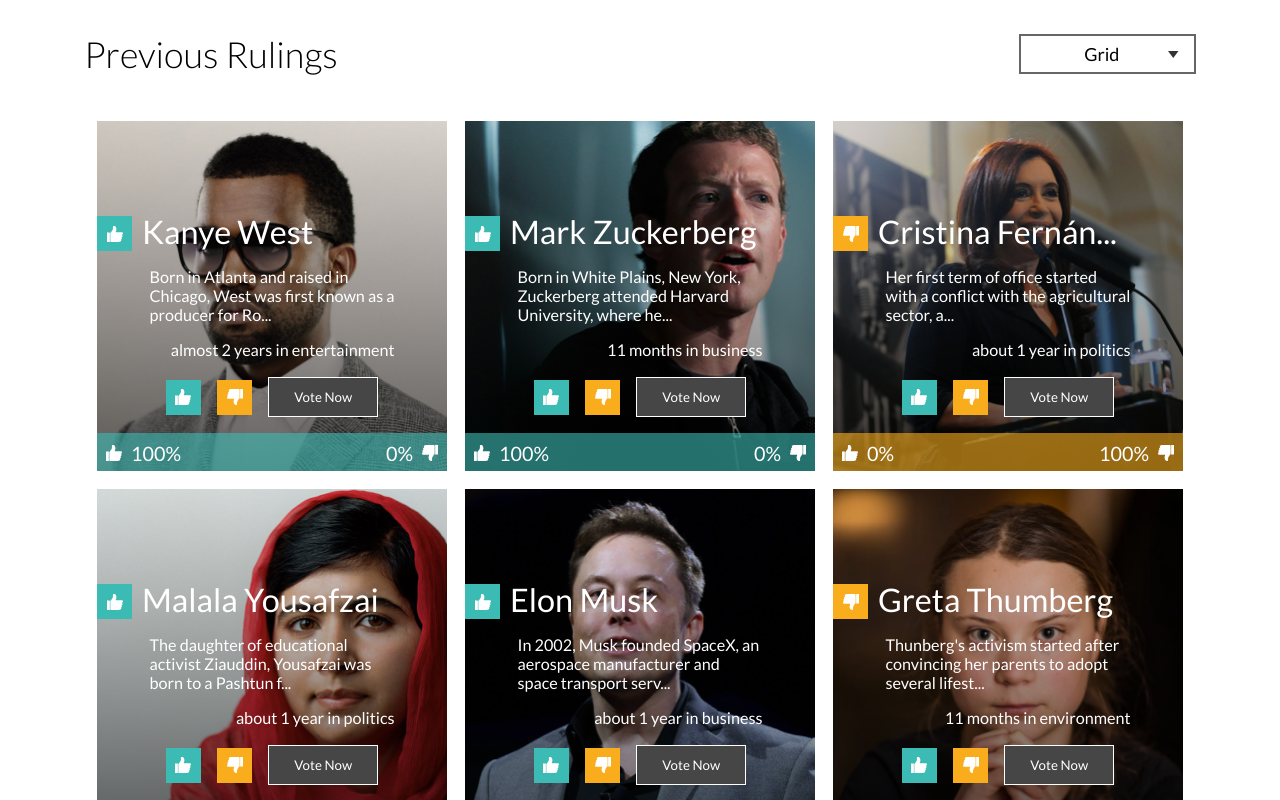
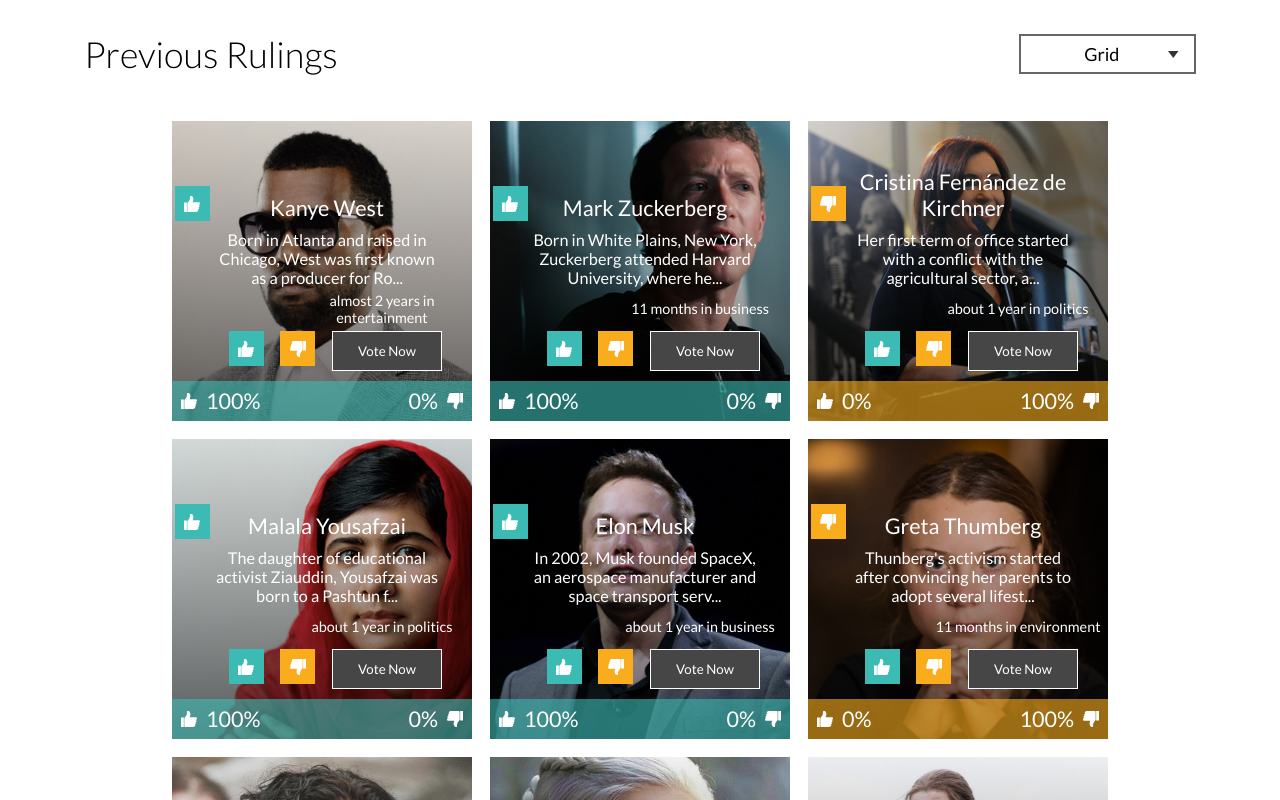
Before and after one commit to rekiemkr/test-interview, a React (Create React App) app: page / in a window 1280 px wide. Shown: the part 740-1540 px from the top of the page. Built offline with nearby package versions, Linux system fonts and the light colour scheme; the HTML template or start-up script is replaced by a standard one.

Commit message:
Created card with grid css

```diff
--- /dev/null
+++ b/src/components/card2.0/card-grid.css
@@ -0,0 +1,245 @@
+.card-grid {
+    min-height: 300px;
+    max-height: 300px;
+    min-width: 300px;
+    max-width: 300px;
+    position: relative;
+    margin: .5rem;
+}
+
+.card-grid__background {
+    position: absolute;
+    top: 0;
+    left: 0;
+    z-index: 0;
+    height: 100%;
+    width: 100%;
+}
+
+.card-grid-body {
+    position: relative;
+    display: grid;
+    grid-template-columns: 40px 80px 40px 110px 30px;
+    grid-template-rows: 100px 65px 45px 50px 40px;
+    grid-template-areas:
+        "icon title title title ."
+        ". description description description ."
+        ". . time time time"
+        ". action action vote-now ."
+        "gauge-bar gauge-bar gauge-bar gauge-bar gauge-bar";
+    min-height: 300px;
+    max-height: 300px;
+    position: relative;
+    z-index: 1;
+    background-image:
+        linear-gradient(to bottom, rgba(0, 0, 0, .05), rgba(0, 0, 0, .6));
+    bottom: calc(100% - 40px);
+    overflow: hidden;
+}
+
+.card-grid__header--icon {
+    grid-area: icon;
+    align-self: end;
+}
+
+.card-grid__header--title {
+    grid-area: title;
+    align-self: end;
+    padding-left: 10px;
+    font-size: 1.8rem;
+    font-weight: 400;
+    color: var(--color-white);
+    margin: .5rem 0 0;
+    padding: 0;
+}
+
+.card-grid__info--description {
+    grid-area: description;
+    font-size: 1.2rem;
+    margin: .5rem 0 0;
+}
+
+.card-grid__info--time {
+    grid-area: time;
+    align-self: center;
+    font-size: 1rem;
+}
+
+.card-grid__action {
+    grid-area: action;
+    margin: 0;
+}
+
+
+.card-grid__action--vote {
+    grid-area: vote-now;
+}
+
+.card-grid__bar {
+    grid-area: gauge-bar;
+}
+
+.card-grid__info--description, .card-grid__info--time {
+    display: flex;
+    flex-direction: column;
+    color: var(--color-white);
+}
+
+.card-grid-list {
+    width: 100%;
+    max-height: 186px;
+    min-height: 186px;
+    position: relative;
+    margin: 0 0 1rem;
+}
+
+.card-grid-list .card-grid-body {
+    grid-template-columns: 1fr 2fr 8fr 3fr 4fr;
+    grid-template-rows: 70px 78px 40px;
+    grid-template-areas:
+        "icon . title . time"
+        ". . description action vote-now"
+        "gauge-bar gauge-bar gauge-bar gauge-bar gauge-bar";
+    max-height: 186px;
+    min-height: 186px;
+}
+
+.card-grid-list .card-grid__header--icon,
+.card-grid-list .card-grid__header--title {
+    align-self: flex-start;
+}
+
+.card-grid-list .card-grid__info--time {
+    align-self: center;
+}
+
+.card-grid__action {
+    display: flex;
+    justify-content: space-evenly;
+    width: 100%;
+}
+
+.card__bar {
+    position: relative;
+    height: 40px;
+}
+
+.card-grid__bar--positive {
+    position: absolute;
+    height: 40px;
+    background-color: white;
+    background-color: rgba(var(--color-green-positive), .6);
+    transition: width .5s ease-in-out;
+}
+
+.card-grid__bar--negative {
+    position: absolute;
+    height: 40px;
+    background-color: white;
+    background-color: rgba(var(--color-yellow-negative), .6);
+    transition: width .5s ease-in-out;
+}
+
+.card-grid__bar--numbers {
+    display: flex;
+    position: relative;
+    height: 100%;
+    align-items: center;
+    justify-content: space-between;
+}
+
+.card-grid__bar--numbers label {
+    color: var(--color-white);
+    font-size: 1.5rem;
+}
+
+.card-grid__bar--numbers img {
+    padding: 0 .5rem;
+}
+
+.card-grid__action--vote {
+    box-sizing: border-box;
+    max-width: 110px;
+    min-width: 110px;
+    height: 40px;
+    background-color: var(--color-darker-background);
+    border: 1px var(--color-white) solid;
+    color: var(--color-white);
+    padding: 0 .5rem;
+    cursor: pointer;
+}
+
+.card-grid__action--vote:disabled,
+.card-grid__action--vote[disabled] {
+    cursor: not-allowed;
+    background-color: var(--color-dark-gray);
+}
+
+.card-grid-list .card-grid__background {
+    position: absolute;
+    top: 0;
+    left: 0;
+    z-index: 0;
+    width: 185px;
+    height: 185px;
+}
+
+.card-grid__header--hidden{
+    display: none;
+}
+
+.card-grid__header--show{
+    display: inline;
+}
+
+@media all and (min-width: 700px) {
+    .card-grid__info--description {
+        font-size: 1.1rem;
+    }
+    .card-grid-list .card-grid-body {
+        position: relative;
+        z-index: 1;
+        background: linear-gradient(90deg, rgba(0, 0, 0, 0.0001) 0%, #888888 15.79%, #666666 50%, rgba(51, 51, 51, 0.6) 71.88%);
+        min-height: 186px;
+        max-height: 186px;
+    }
+    .card-grid-list .card-grid__action > * {
+        min-height: 50px;
+        min-width: 50px;
+    }
+    .card-grid-list  .card-grid__action--vote {
+        min-width: 150px;
+        height: 50px;
+        font-size: 1.2rem;
+    }
+}
+
+@media all and (min-width: 1000px) {
+    .card-grid__header--title {
+        font-size: 1.2rem;
+    }
+
+    .card-grid__info--description {
+        font-size: .9rem;
+    }
+
+    .card-grid__info--time {
+        font-size: .8rem;
+    }
+    .card-grid__bar--numbers label {
+        font-size: 1.2rem;
+    }
+
+    .card-grid-list .card-grid__header--title {
+        font-size: 1.3rem;
+    }
+
+    .card-grid-list .card-grid__info--description {
+        font-size: 1.1rem;
+    }
+
+    .card-grid-list .card-grid__info--time {
+        font-size: .9rem;
+    }
+
+}
--- /dev/null
+++ b/src/components/card2.0/card-grid.js
@@ -0,0 +1,66 @@
+import React, { useEffect, useState } from 'react'
+import { calculatePercentage, calculateTimeAgo } from '../../utils/functions'
+import Action from '../action/action';
+import ThumbUp from '../../assets/img/thumbs-up.svg'
+import ThumbDown from '../../assets/img/thumbs-down.svg'
+import './card-grid.css'
+const MAX_NUMBER_CARACTERS_DESC = 80;
+const MAX_NUMBER_CARACTERS_TITLE = 25;
+
+export default function CardGrid({ personaje, view, modifyStorage }) {
+
+    const [percentages, setPercentages] = useState(0)
+    const [selectVote, setSelectVote] = useState('')
+    const [voteComplete, setVoteComplete] = useState(false)
+    const [timeAgo, setTimeAgo] = useState('');
+    useEffect(() => {
+        setPercentages(calculatePercentage(personaje.votes))
+        setTimeAgo(calculateTimeAgo(personaje.lastUpdated))
+    }, [personaje, modifyStorage])
+
+    const getVote = (type) => {
+        setSelectVote(type);
+    }
+    const confirmVote = (again) => {
+        setVoteComplete(!voteComplete);
+        setSelectVote('');
+        if (!again) modifyStorage(personaje.name, selectVote === 'up');
+    }
+    return (
+        <section className={view === 'list' ? 'card-grid-list' : 'card-grid'}>
+            <img className='card-grid__background' src={require(`../../assets/people/${personaje.picture}`)} alt="example" />
+            <section className='card-grid-body'>
+                <span className={personaje.votes.positive === personaje.votes.negative ? 'card-grid__header--icon card-grid__header--hidden' : 'card-grid__header--icon card-grid__header--show'}>
+                    <Action type={personaje.votes.positive > personaje.votes.negative ? 'up' : 'down'} />
+                </span>
+                <h1 className='card-grid__header--title'>{personaje.name.length > MAX_NUMBER_CARACTERS_TITLE && view === 'card-grid' ? `${personaje.name.substring(0, 15)}...` : personaje.name}</h1>
+                <p className='card-grid__info--description'>{(personaje.description.length > MAX_NUMBER_CARACTERS_DESC) ? `${personaje.description.substring(0, MAX_NUMBER_CARACTERS_DESC)}...` : personaje.description}</p>
+                <small className='card-grid__info--time'> {!voteComplete ? `${timeAgo} in ${personaje.category}` : `Thank you for your vote!`} </small>
+                {
+                    !voteComplete &&
+                    <section className='card-grid__action'>
+                        <Action clickable={true} type='up' getVote={getVote} selectVote={selectVote} />
+                        <Action clickable={true} type='down' getVote={getVote} selectVote={selectVote} />
+                    </section>
+                }
+                <button disabled={(selectVote === '' && !voteComplete) && true} className='card-grid__action--vote' onClick={() => confirmVote(voteComplete)}>
+                    {!voteComplete ? 'Vote Now' : 'Vote Again'}
+                </button>
+                <section className='card-grid__bar'>
+                    <section className='card-grid__bar--positive' style={{ width: `${percentages.positive}%` }}></section>
+                    <section className='card-grid__bar--negative' style={{ right: `0`, width: `${percentages.negative}%` }}></section>
+                    <section className='card-grid__bar--numbers'>
+                        <span>
+                            <img src={ThumbUp} alt="Vote positive" />
+                            <label>{percentages.positive}%</label>
+                        </span>
+                        <span>
+                            <label>{percentages.negative}%</label>
+                            <img src={ThumbDown} alt="Vote negative" />
+                        </span>
+                    </section>
+                </section>
+            </section>
+        </section>
+    )
+}
--- a/src/page/Cards.js
+++ b/src/page/Cards.js
@@ -1,5 +1,5 @@
 import React, { useEffect, useState } from 'react'
-import Card from '../components/card/card';
+import CardGrid from '../components/card2.0/card-grid';
 import Dropdown from '../components/dropdown/dropdown';
 import sizes from '../constants/sizes';
 import './cards.css'
@@ -31,7 +31,7 @@
             <section style={{ flexDirection: view === 'list' ? 'column' : 'row' }} className='cards__content'>
                 {
                     info.map((personaje, key) => (
-                        <Card modifyStorage={modifyStorage} personaje={personaje} key={key} view={view} />
+                        <CardGrid modifyStorage={modifyStorage} personaje={personaje} key={key} view={view} />
                     ))
                 }
             </section>
```
